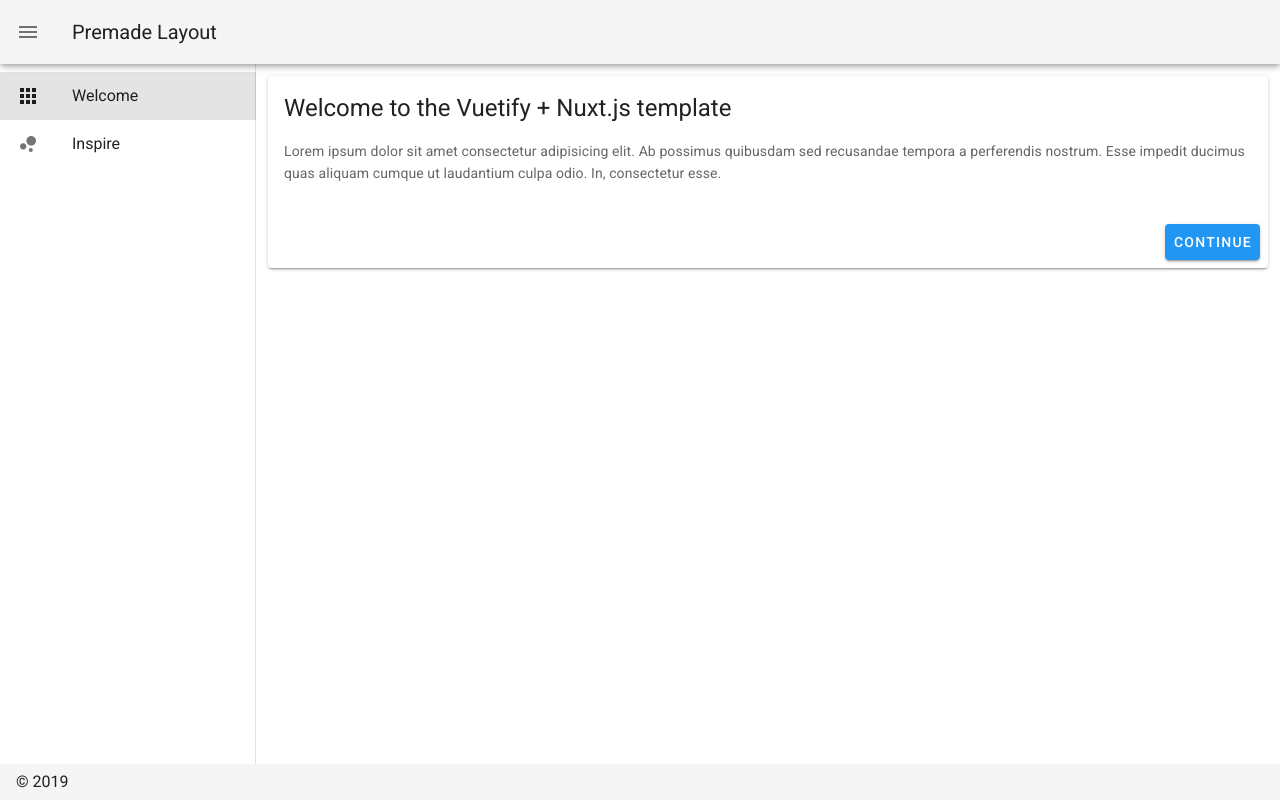
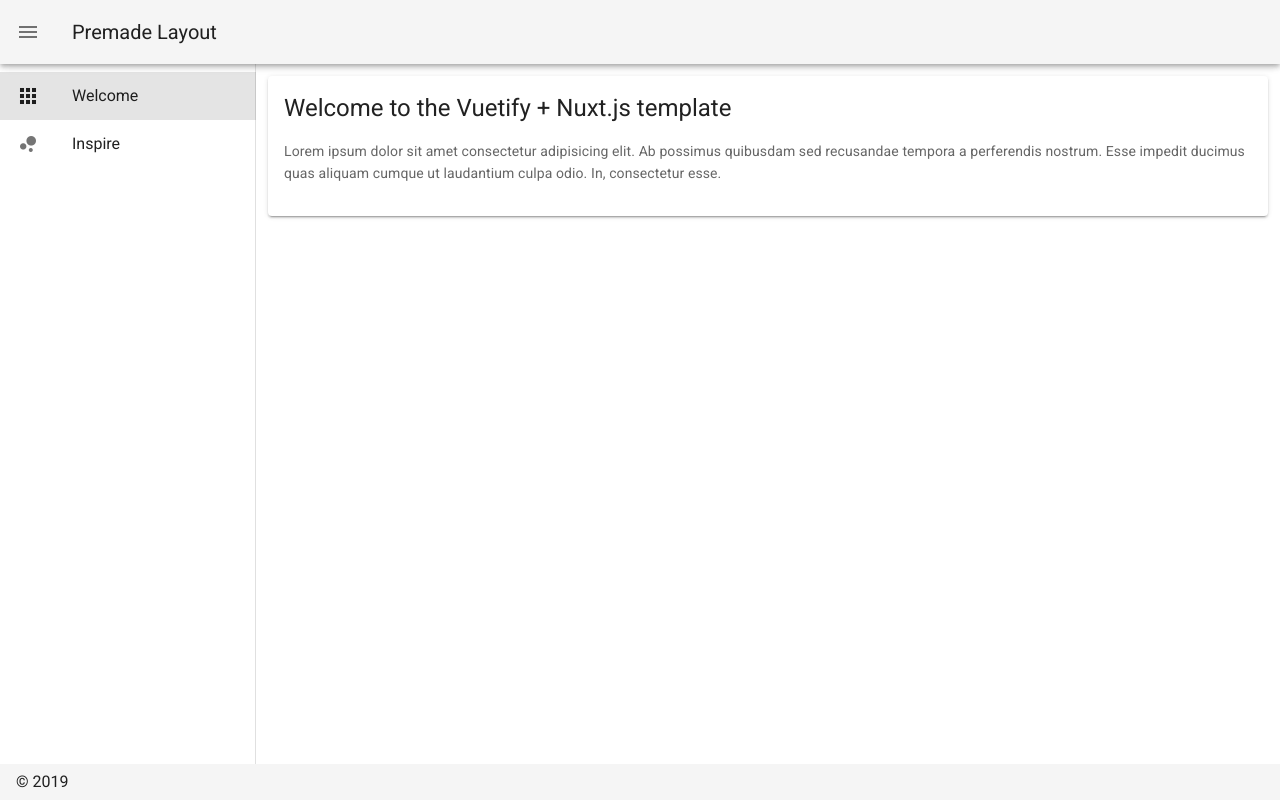
Before and after one commit to alvarosacari/premade-nuxt-layout, a Nuxt app: page / in a window 1280 px wide. Built offline with nearby package versions, Linux system fonts and the light colour scheme.

Commit message:
card actions has been removed

```diff
--- a/pages/index.vue
+++ b/pages/index.vue
@@ -8,16 +8,6 @@
         <v-card-text>
           <p>Lorem ipsum dolor sit amet consectetur adipisicing elit. Ab possimus quibusdam sed recusandae tempora a perferendis nostrum. Esse impedit ducimus quas aliquam cumque ut laudantium culpa odio. In, consectetur esse.</p>
         </v-card-text>
-        <v-card-actions>
-          <v-spacer />
-          <v-btn
-            color="primary"
-            nuxt
-            to="/inspire"
-          >
-            Continue
-          </v-btn>
-        </v-card-actions>
       </v-card>
     </v-flex>
   </v-layout>
```
